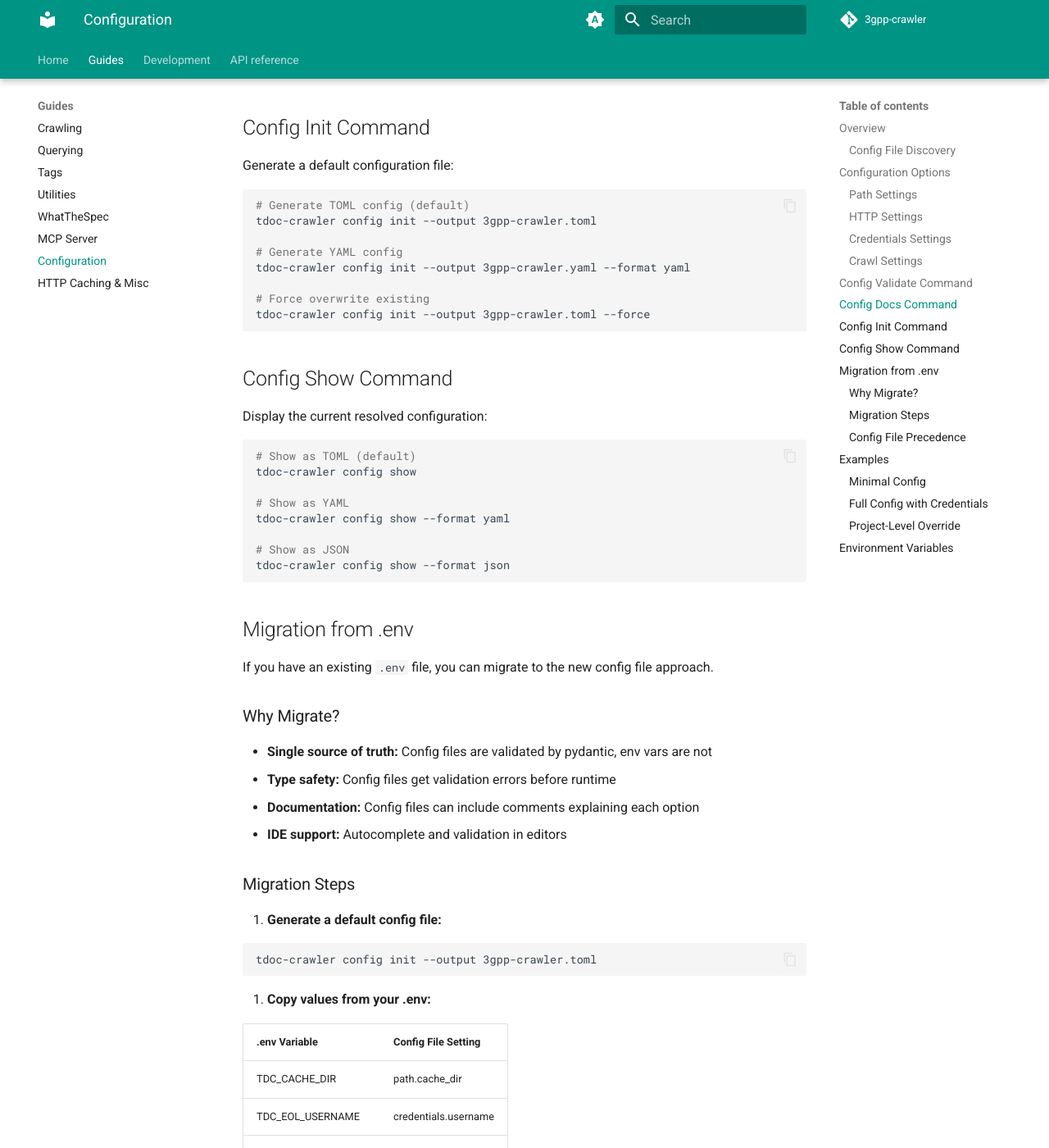
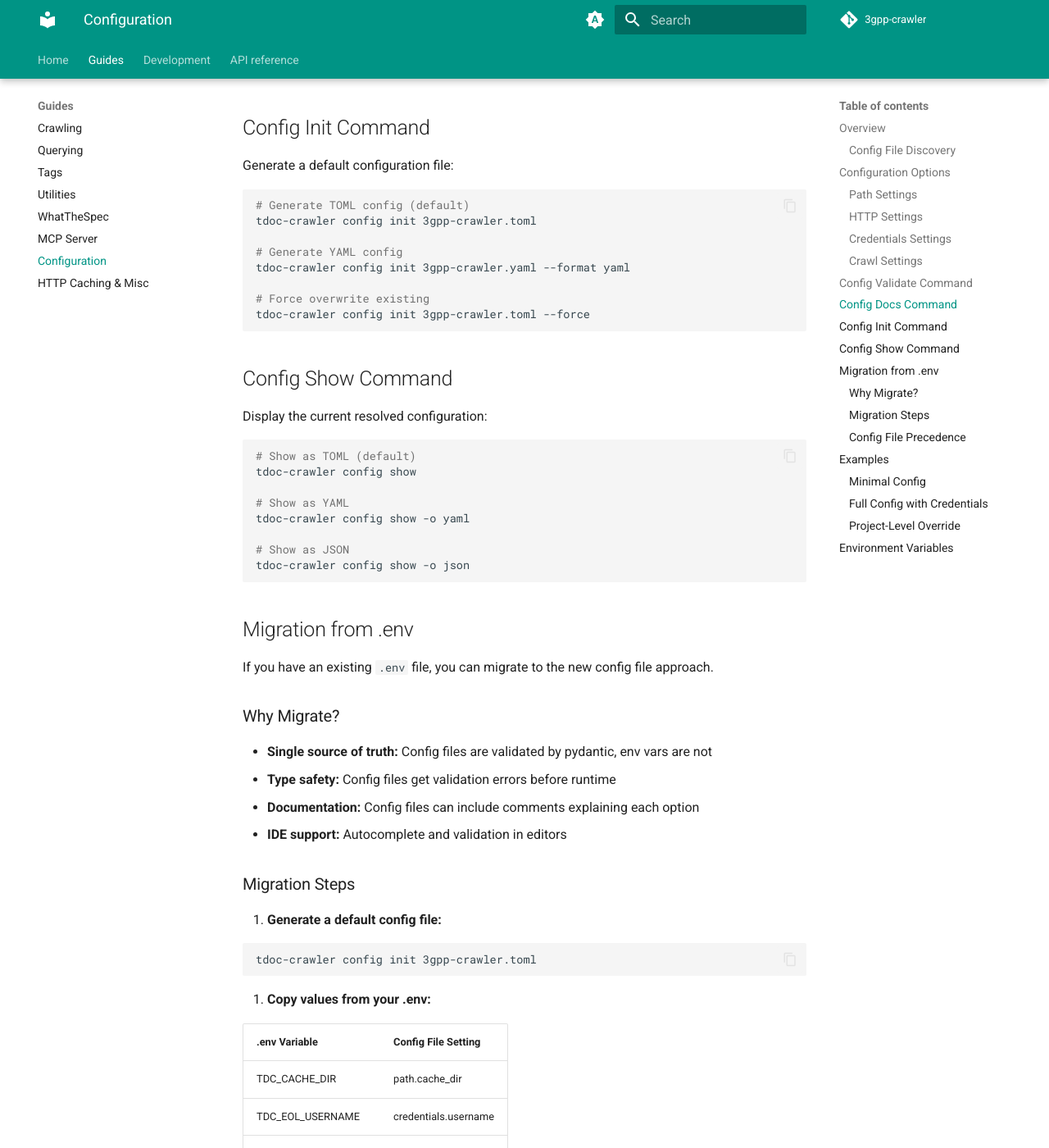
Before and after one commit to jr2804/3gpp-crawler, an MkDocs documentation site: the page built from docs/config.md, in a window 1280 px wide and 1400 px high, scrolled down 3543 px. Shown: the whole window at 82% size. Built offline with MkDocs 1.6.1 and Material for MkDocs 9.7.7, drawn with Linux system fonts in a browser that asks for light colours; comment, search, counter and statistics services are not loaded.

Commit message:
feat(config): show active config and take positional init path
config show prints the active configuration with --output (toml, yaml, json). config init takes the target path as a positional argument. ConfigFormat StrEnum replaces the Literal format type.

````diff
--- a/docs/config.md
+++ b/docs/config.md
@@ -120,13 +120,13 @@ Generate a default configuration file:
 
 ```bash
 # Generate TOML config (default)
-tdoc-crawler config init --output 3gpp-crawler.toml
+tdoc-crawler config init 3gpp-crawler.toml
 
 # Generate YAML config
-tdoc-crawler config init --output 3gpp-crawler.yaml --format yaml
+tdoc-crawler config init 3gpp-crawler.yaml --format yaml
 
 # Force overwrite existing
-tdoc-crawler config init --output 3gpp-crawler.toml --force
+tdoc-crawler config init 3gpp-crawler.toml --force
 ```
 
 ## Config Show Command
@@ -138,10 +138,10 @@ Display the current resolved configuration:
 tdoc-crawler config show
 
 # Show as YAML
-tdoc-crawler config show --format yaml
+tdoc-crawler config show -o yaml
 
 # Show as JSON
-tdoc-crawler config show --format json
+tdoc-crawler config show -o json
 ```
 
 ## Migration from .env
@@ -160,7 +160,7 @@ If you have an existing `.env` file, you can migrate to the new config file appr
 1. **Generate a default config file:**
 
    ```bash
-   tdoc-crawler config init --output 3gpp-crawler.toml
+   tdoc-crawler config init 3gpp-crawler.toml
    ```
 
 1. **Copy values from your .env:**
````
Also changed, not shown: src/tdoc_crawler/config/AGENTS.md (+1 -1 lines), 3 other files.
